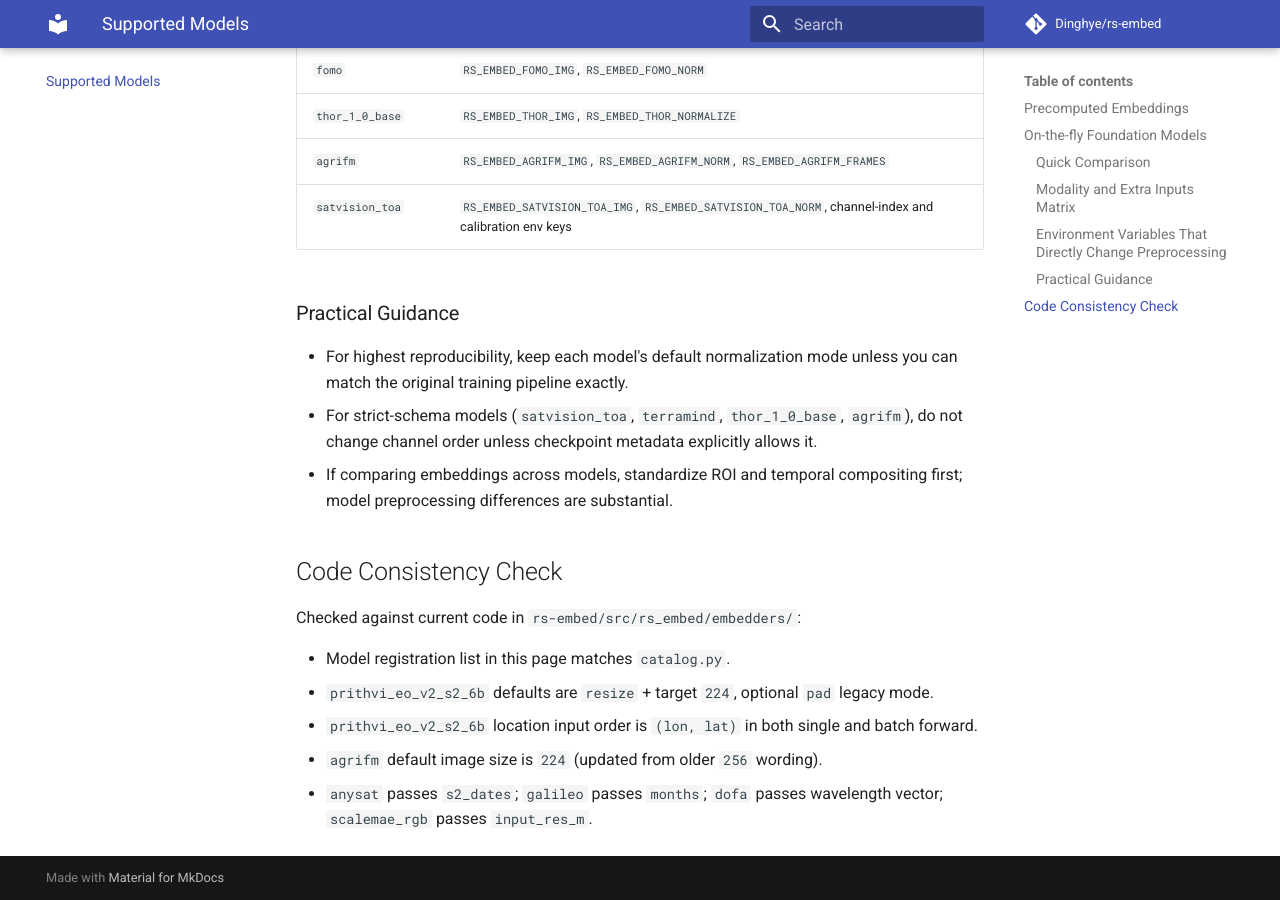
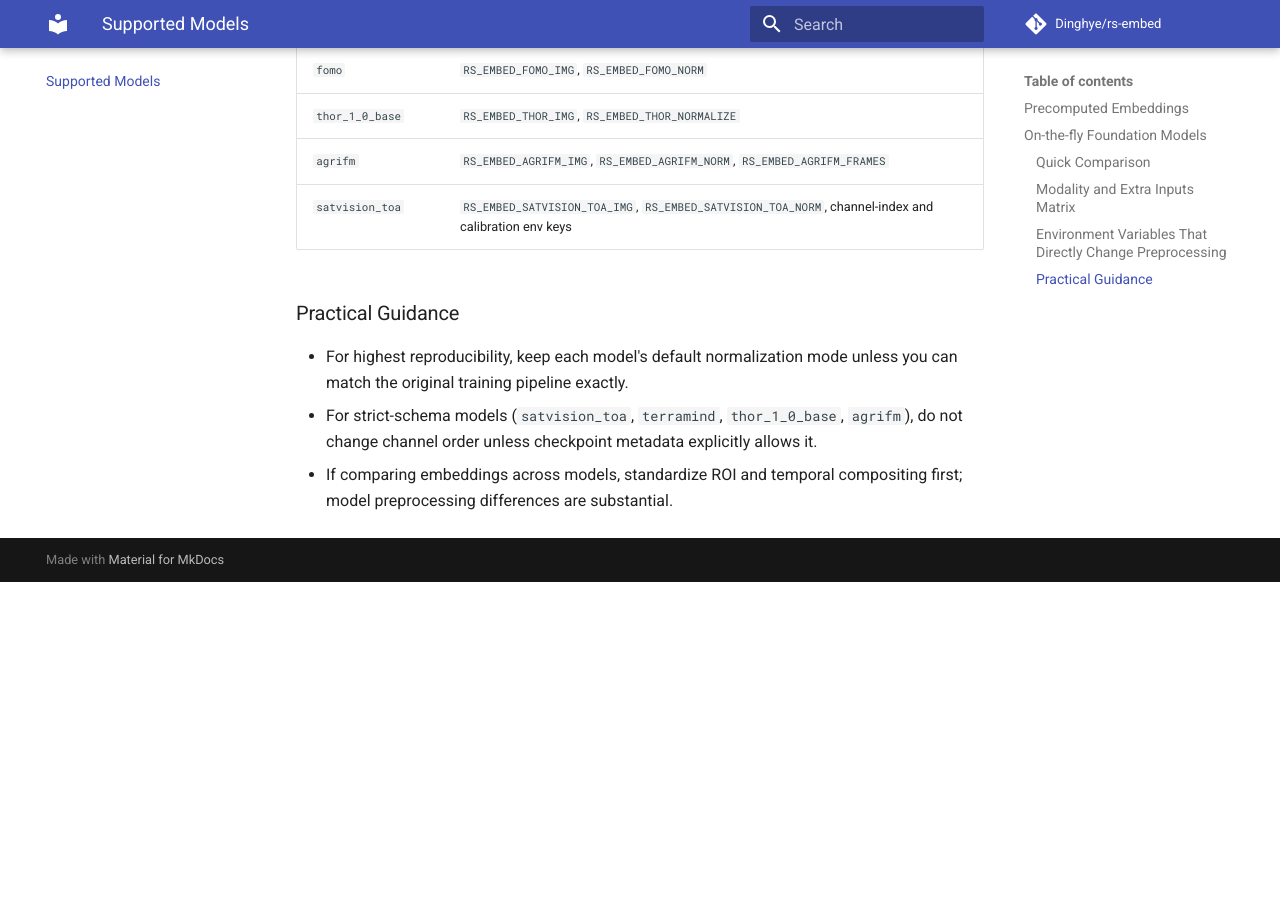
Before and after one commit to Dinghye/rs-embed, an MkDocs documentation site: the page built from docs/models.md, in a window 1280 px wide and 900 px high, scrolled down 6948 px. Built offline with MkDocs 1.6.1 and Material for MkDocs 9.7.7, drawn with Linux system fonts in a browser that asks for light colours; comment, search, counter and statistics services are not loaded; after the commit the page ends 7530 px from its top, so only the background shows below that.

Commit message:
fix:doc models

```diff
--- a/docs/models.md
+++ b/docs/models.md
@@ -118,13 +118,3 @@ Practically multi-input models:
 - For highest reproducibility, keep each model's default normalization mode unless you can match the original training pipeline exactly.
 - For strict-schema models (`satvision_toa`, `terramind`, `thor_1_0_base`, `agrifm`), do not change channel order unless checkpoint metadata explicitly allows it.
 - If comparing embeddings across models, standardize ROI and temporal compositing first; model preprocessing differences are substantial.
-
-## Code Consistency Check
-
-Checked against current code in `rs-embed/src/rs_embed/embedders/`:
-
-- Model registration list in this page matches `catalog.py`.
-- `prithvi_eo_v2_s2_6b` defaults are `resize` + target `224`, optional `pad` legacy mode.
-- `prithvi_eo_v2_s2_6b` location input order is `(lon, lat)` in both single and batch forward.
-- `agrifm` default image size is `224` (updated from older `256` wording).
-- `anysat` passes `s2_dates`; `galileo` passes `months`; `dofa` passes wavelength vector; `scalemae_rgb` passes `input_res_m`.
```
